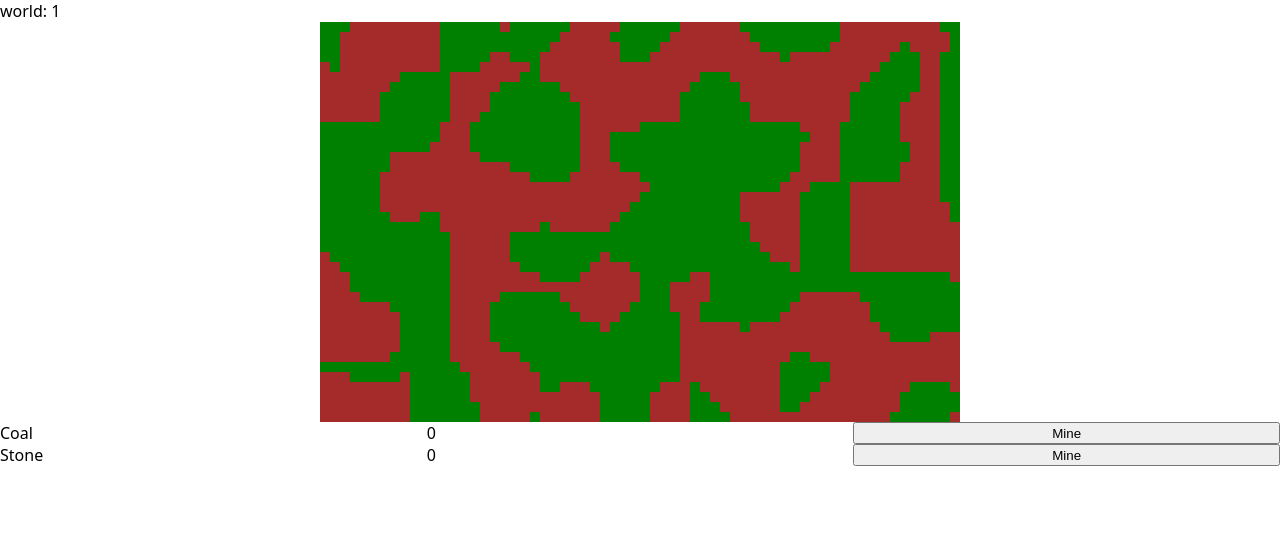
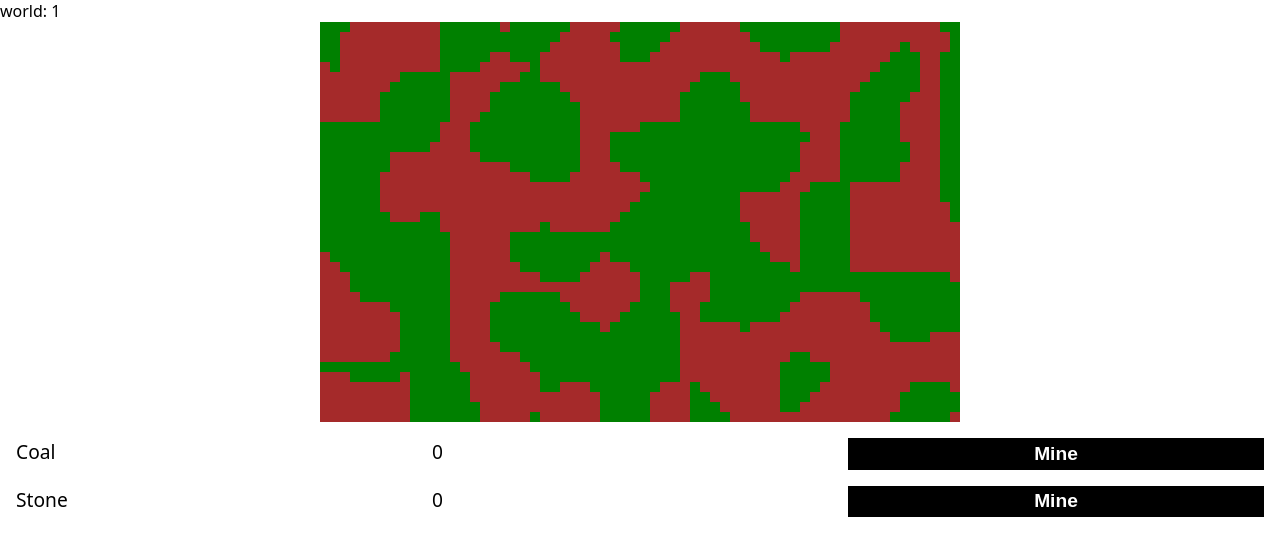
Before and after one commit to tylerschloesser/idle-v1, a React app in the folder packages/app/: page /world/1 in a window 1280 px wide. Shown: the top 556 px of the page. Built offline with nearby package versions, Linux system fonts and the light colour scheme; the HTML template or start-up script is replaced by a standard one.

Commit message:
update style

```diff
--- a/packages/app/src/mine.component.tsx
+++ b/packages/app/src/mine.component.tsx
@@ -11,11 +11,12 @@ function MineButton({ itemType }: MineButtonProps) {
   const { addItemToInventory } = useContext(Context)
   return (
     <button
+      className={styles.button}
       onPointerUp={() => {
         addItemToInventory(itemType)
       }}
     >
-      <span>Mine</span>
+      Mine
     </button>
   )
 }
@@ -24,8 +25,8 @@ export function Mine() {
     <div className={styles.mine}>
       {Object.values(itemType.Values).map((itemType) => (
         <Fragment key={itemType}>
-          <div>{itemType}</div>
-          <div>0</div>
+          <div className={styles.label}>{itemType}</div>
+          <div className={styles.count}>0</div>
           <MineButton itemType={itemType} />
         </Fragment>
       ))}
--- a/packages/app/src/mine.module.scss
+++ b/packages/app/src/mine.module.scss
@@ -1,4 +1,25 @@
 .mine {
+  margin: var(--s4);
   display: grid;
   grid-template-columns: repeat(3, 1fr);
+  grid-row-gap: var(--s4);
 }
+
+.label {
+  font-size: var(--b2);
+}
+
+.count {
+  font-size: var(--b2);
+}
+
+.button {
+  margin: 0;
+  padding: var(--s2);
+  font-size: var(--b2);
+  background-color: var(--black);
+  color: var(--white);
+  border: none;
+  outline: none;
+  font-weight: bold;
+}
```
